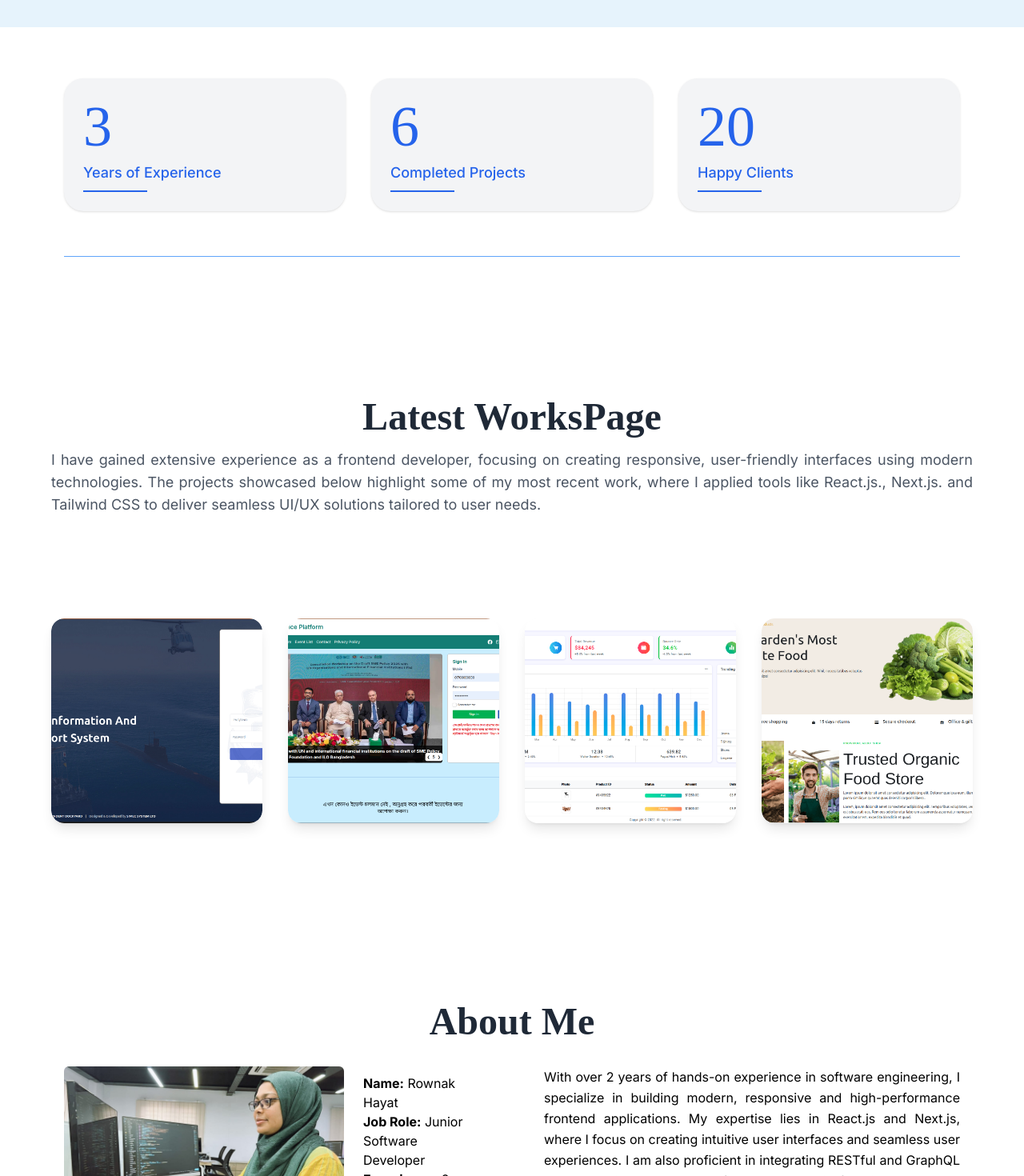
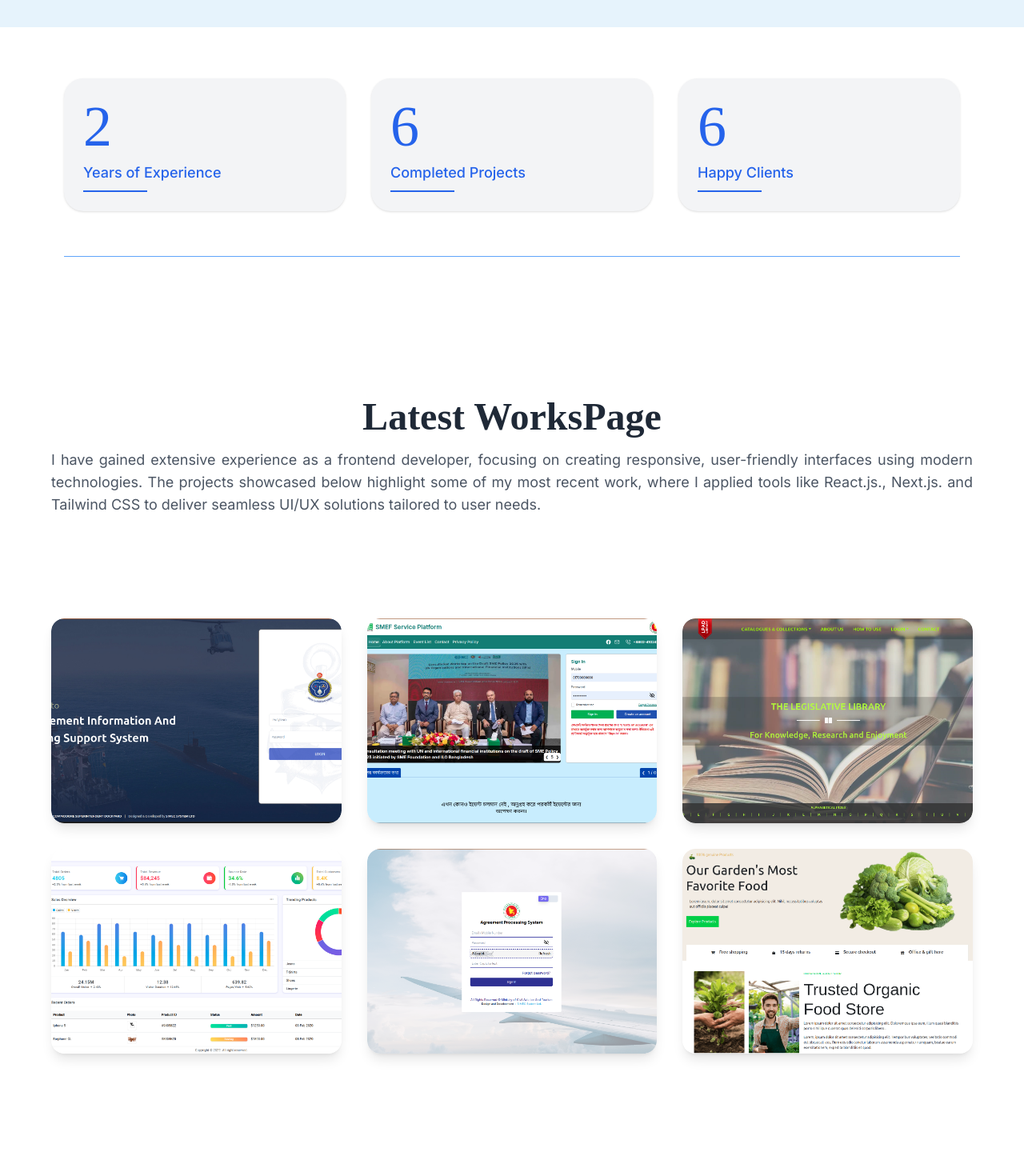
Before and after one commit to RownakHayat/rownak-webportal, a Next.js app: page / in a window 1280 px wide. Shown: the part 640-2110 px from the top of the page at 80% size. Built offline with nearby package versions, Linux system fonts and the light colour scheme.

Commit message:
Update years

```diff
--- a/app/ExperiencePage.tsx
+++ b/app/ExperiencePage.tsx
@@ -45,9 +45,9 @@ const CounterCard: React.FC<CounterCardProps> = ({ target, title }) => {
 
 const ExperiencePage: React.FC = () => {
   const data = [
-    { target: 3, title: 'Years of Experience' },
+    { target: 2, title: 'Years of Experience' },
     { target: 6, title: 'Completed Projects' },
-    { target: 20, title: 'Happy Clients' },
+    { target: 6, title: 'Happy Clients' },
   ]
 
   return (
--- a/app/WorksPage.tsx
+++ b/app/WorksPage.tsx
@@ -18,16 +18,25 @@ const WorksPage: React.FC = () => {
       link: 'https://services.smef.gov.bd/',
     },
     {
+      title: 'MOL Library', image: '/images/work/MOL-Library.png',
+      link: 'http://103.84.36.246:8880/mol-library/public/',
+    },
+    {
       title: 'HRM', image: '/images/work/SIMEC-HELP-Desk.png',
       link: 'https://hrm-simec-help-desk.netlify.app/',
+    },
+    {
+      title: 'DPS. MoCAT', image: '/images/work/DPS.MoCAT.png',
+      link: 'http://103.84.36.246:6002/',
     },
     {
       title: 'e-Buisness', image: '/images/work/e-buisness.png',
       link: 'https://e-buisness.netlify.app/',
     },
+
   ];
 
-  const visibleItems = items.slice(0, 4);
+  // const visibleItems = items.slice(0, 20);
 
   // const handleViewAll = () => {
   //   router.push('/works/work-details');
@@ -66,8 +75,8 @@ const WorksPage: React.FC = () => {
             </div>
             {/* Work Cards */}
             <div className="">
-              <div className="grid grid-cols-1 sm:grid-cols-2 lg:grid-cols-4 gap-8 animate-fadeInUp" data-wow-delay=".4s">
-                {visibleItems.map((item, idx) => (
+              <div className="grid grid-cols-12 sm:grid-cols-2 lg:grid-cols-3 gap-8 animate-fadeInUp" data-wow-delay=".4s">
+                {items.map((item, idx) => (
 
                   <div key={idx} className="bg-white shadow-lg cursor-pointer rounded-2xl overflow-hidden transition-transform hover:scale-105 ">
                     <Link href={item.link} target="_blank" rel="noopener noreferrer">
```
Also changed, not shown: public/images/work/DPS.MoCAT.png (added), public/images/work/MOL-Library.png (added).
